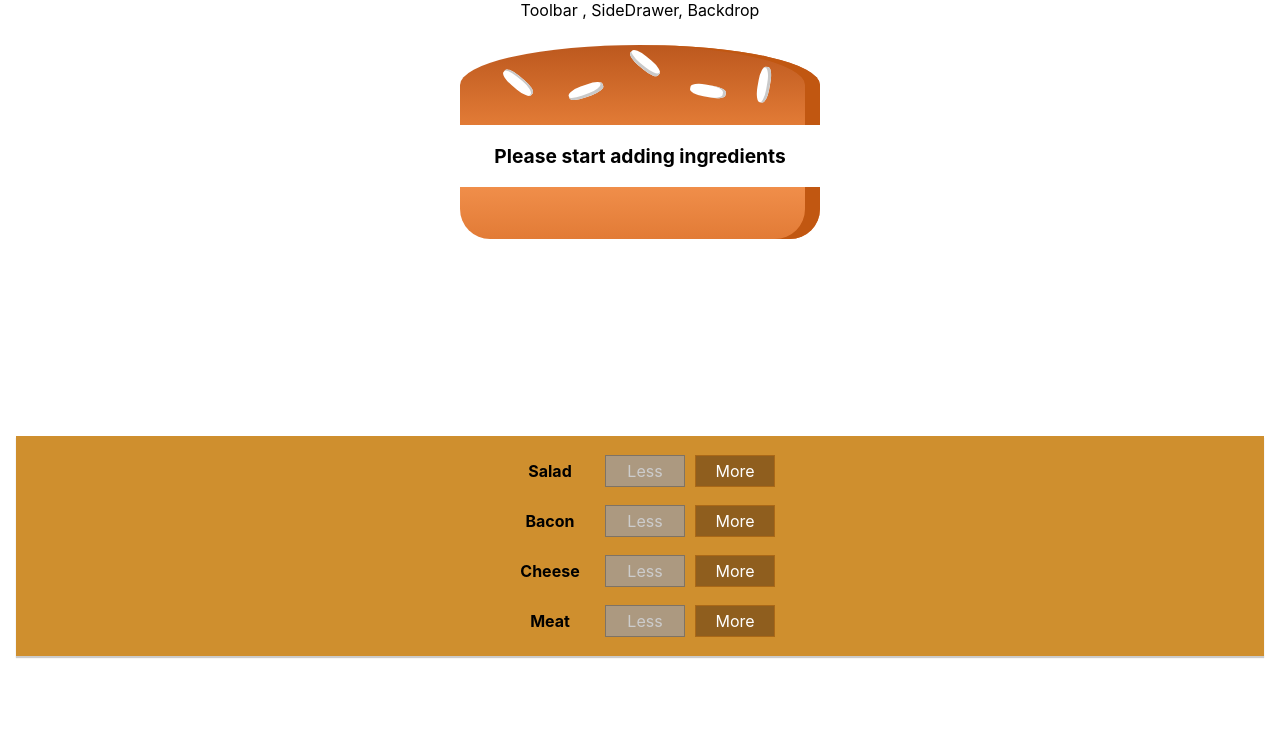
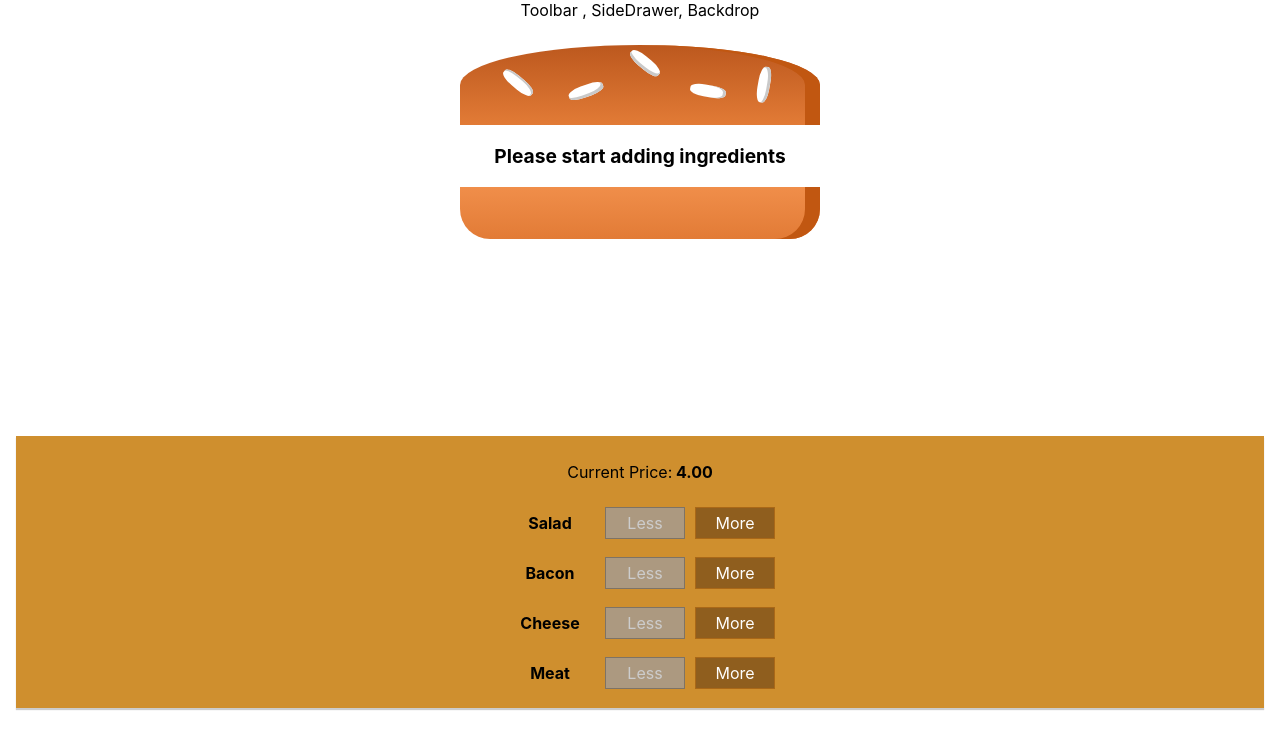
Before and after one commit to developernik18/burger-builder, a React (Create React App) app: page / in a window 1280 px wide. Shown: the top 748 px of the page. Built offline with nearby package versions, Linux system fonts and the light colour scheme.

Commit message:
started displaying burger price
In build control at the top position current price is added and displayed

```diff
--- a/src/components/Burger/BuildControls/BuildControls.js
+++ b/src/components/Burger/BuildControls/BuildControls.js
@@ -13,6 +13,7 @@
 
 const buildControls = (props) => (
   <div className={classes.BuildControls}>
+    <p>Current Price:<strong> {props.price.toFixed(2)} </strong> </p>
     {controls.map(ctrl => (
       <BuildControl
         key={ctrl.label}
--- a/src/containers/BurgerBuilder/BurgerBuilder.js
+++ b/src/containers/BurgerBuilder/BurgerBuilder.js
@@ -67,7 +67,8 @@
         <div><BuildControls
         ingredientAdded={this.addIngredientHandler}
         ingredientRemoved={this.removeIngredientHandler}
-        disabled={disabledInfo} /></div>
+        disabled={disabledInfo}
+        price = {this.state.totalPrice} /></div>
       </Aux>
     );
   }
```
